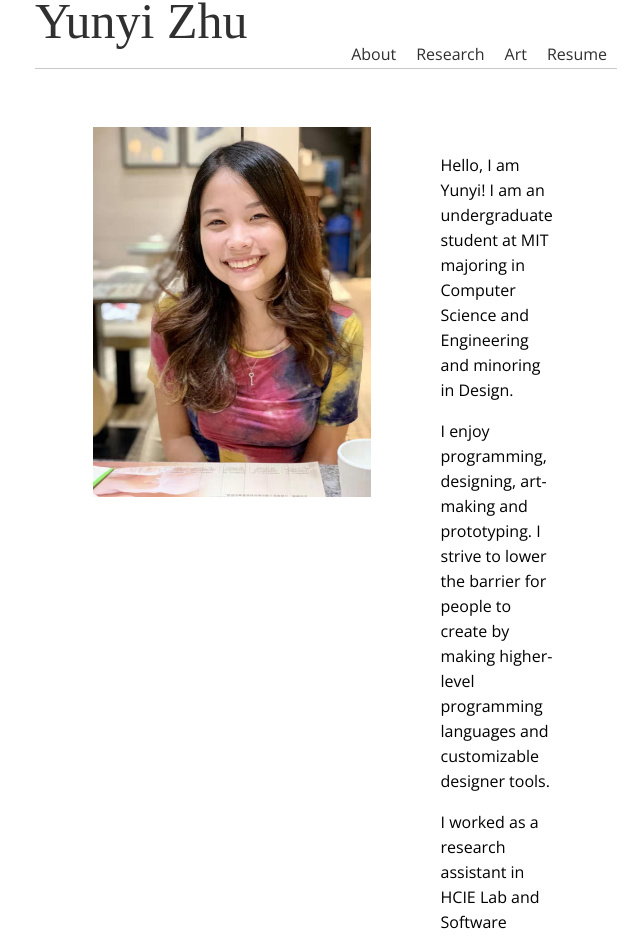
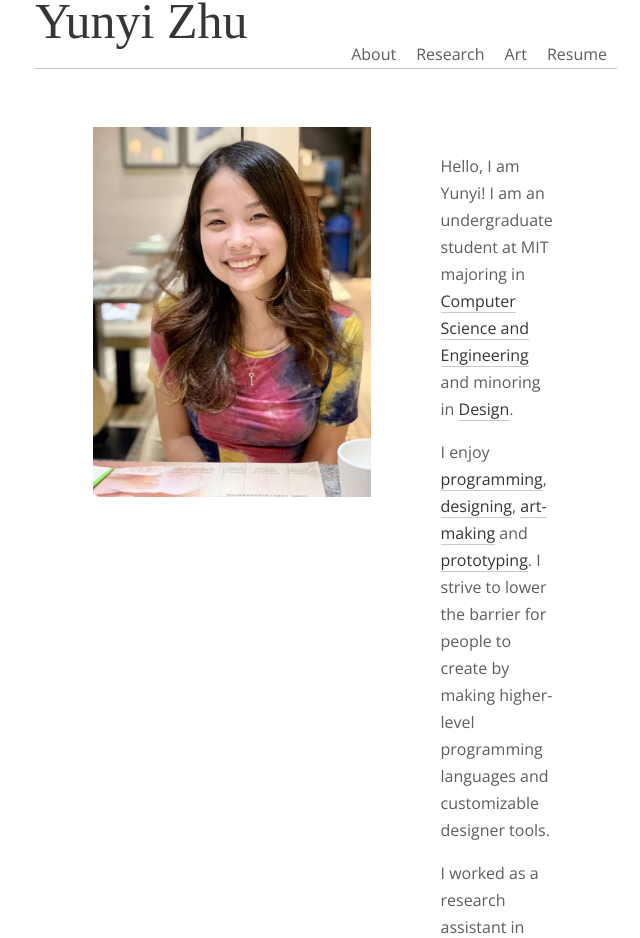
Before and after one commit to yunyizhu1/personal-website, a React (Create React App) app: page / in a window 1280 px wide. Shown: the part 124-1062 px from the top of the page, without its empty margins (314-954 px from the left). Built offline with nearby package versions, Linux system fonts and the light colour scheme; a web font is replaced by a local one.

Commit message:
about page with links

```diff
--- a/src/about/about.js
+++ b/src/about/about.js
@@ -1,23 +1,26 @@
 import React from 'react';
 import Profile from './profile2.jpeg';
+import { Link } from 'react-router-dom';
 
 const About = () => (
   <div className="about-container">
     <img src={Profile} alt="./profile1.jpg"/>
     <div className="self-description-container">
       <p>
-        Hello, I am Yunyi! I am an undergraduate student at MIT majoring in
-        Computer Science and Engineering and minoring in Design.
+        Hello, I am Yunyi! I am an undergraduate student at MIT majoring
+        in <a href="http://catalog.mit.edu/degree-charts/computer-science-engineering-course-6-3/">Computer Science and Engineering</a> and
+        minoring in <a href="http://architecture.mit.edu/architecture-and-urbanism/degree/minor-design">Design</a>.
       </p>
       <p>
-        I enjoy programming, designing, art-making and prototyping.
+        I enjoy <a href="https://github.com/yunyizhu1">programming</a>, <Link to="/art">designing</Link>, <a href="https://www.deviantart.com/meow9357">art-making</a> and <Link to="/art">prototyping</Link>.
         I strive to lower the barrier for people to create
         by making higher-level programming languages
         and customizable designer tools.
       </p>
       <p>
-        I worked as a research assistant in HCIE Lab and Software Design Lab under MIT CSAIL,
-        where I wish to apply my creative and technical skills in meaningful research.
+        I worked as a research assistant
+        in <a href="https://hcie.csail.mit.edu/">HCIE Lab</a> and <a href="https://sdg.csail.mit.edu/">Software Design Group</a> under <a href="https://www.csail.mit.edu/">MIT CSAIL</a>,
+        where I tried to apply my creative and technical skills in meaningful <Link to="/research">research</Link>.
       </p>
     </div>
   </div>
--- a/src/styles/about.scss
+++ b/src/styles/about.scss
@@ -2,6 +2,7 @@
 
 .about-container {
   display: flex;
+  color: $textColor;
 
   img {
     display: inline-block;
@@ -10,8 +11,14 @@
 
   .self-description-container {
     margin: 10px 30px 10px 70px;
-    line-height: 25px;
+    line-height: 27px;
     font-family: $titleFont;
     display: inline-block;
   }
+
+  a {
+    color: $textColorDark;
+    text-decoration: none;
+    border-bottom: 1px solid $lineColor;
+  }
 }
--- a/src/styles/navbar.scss
+++ b/src/styles/navbar.scss
@@ -8,7 +8,7 @@ nav {
   border-bottom: 1px solid $lineColor;
 
   .name-brand {
-    color: $textColor;
+    color: $textColorDark;
     text-decoration: none;
     display: inline;
     font-family: $brandFont;
--- a/src/styles/variables.scss
+++ b/src/styles/variables.scss
@@ -2,8 +2,9 @@
 
 $brandFont: 'Mansalva', cursive;
 $titleFont: 'Open Sans', sans-serif;
-$textColor: #303030;
+$textColor: #5e5e5e;
 $lineColor: #c9c9c9;
+$textColorDark: #363636;
 
 // media
 $phone: "only screen and (min-width : 480px)";
```
